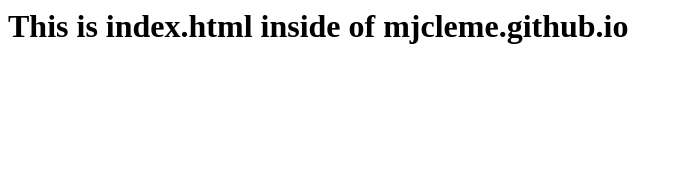
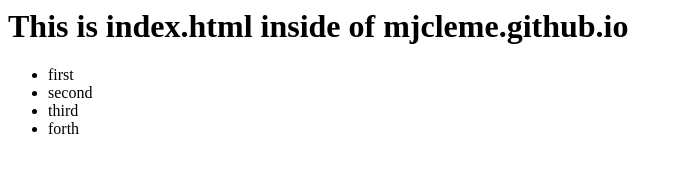
Before and after one commit to mjcleme/mjcleme.github.io, a plain HTML site: page index.html in a window 1280 px wide. Shown: the whole page, without its empty margins (0-683 px from the left). Drawn offline with Linux system fonts and the light colour scheme.

Commit message:
Update index.html

```diff
--- a/index.html
+++ b/index.html
@@ -1,5 +1,11 @@
 <html>
   <body>
-  <h1> This is index.html inside of mjcleme.github.io</h1
+    <h1> This is index.html inside of mjcleme.github.io</h1>
+    <ul>
+      <li> first </li>
+       <li> second </li>
+       <li> third </li>
+       <li> forth </li>
+    </ul>
   </body
 </html>
```
